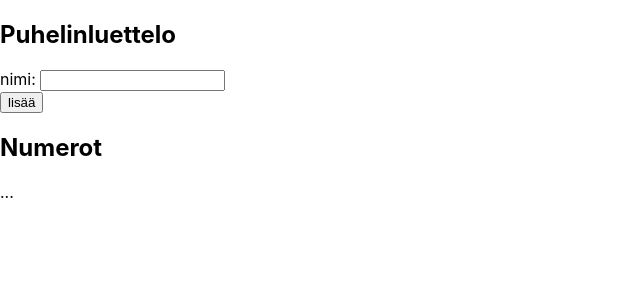
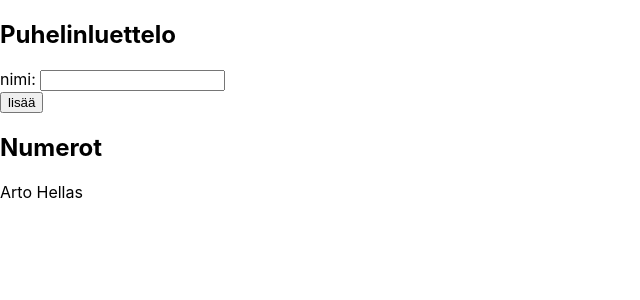
Before and after one commit to Hi-Fi/fullstackopen-2019, a React (Create React App) app in the folder osa2/puhelinluettelo/: page / in a window 1280 px wide. Shown: the top 300 px of the page, without its empty margins (0-640 px from the left). Built offline with nearby package versions, Linux system fonts and the light colour scheme.

Commit message:
Henkilöiden lisäys

```diff
--- a/osa2/puhelinluettelo/src/App.js
+++ b/osa2/puhelinluettelo/src/App.js
@@ -6,19 +6,39 @@ const App = () => {
   ])
   const [ newName, setNewName ] = useState('')
 
+  const Contacts = (props) => {
+    let i = 0
+    return props.persons.map ( person =>
+        <Contact name={person.name} key={i++}/>
+    )
+    }
+
+const Contact = (props) => (
+    <p>
+        {props.name}
+    </p>
+)
+
+const addPerson = (event) => {
+  event.preventDefault()
+  setPersons(persons.concat({name: newName}))
+  setNewName('')
+}
+
+
   return (
     <div>
       <h2>Puhelinluettelo</h2>
       <form>
         <div>
-          nimi: <input />
+          nimi: <input value={newName} onChange={(event) => setNewName(event.target.value)}/>
         </div>
         <div>
-          <button type="submit">lisää</button>
+          <button type="submit" onClick={addPerson}>lisää</button>
         </div>
       </form>
       <h2>Numerot</h2>
-      ...
+      <Contacts persons={persons} />
     </div>
   )
 
```
